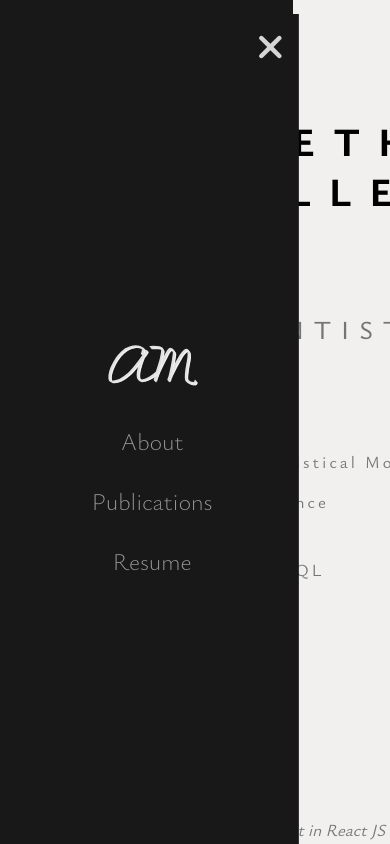
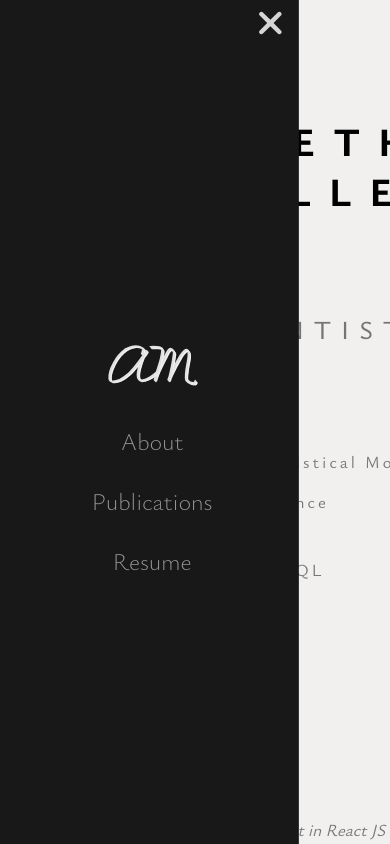
Before and after one commit to aam3/Personal_Website, a React (Create React App) app: page / in a window 390 px wide. Shown: the top 844 px of the page. Built offline with nearby package versions, Linux system fonts and the light colour scheme.

Commit message:
changed functionality back to nav

```diff
--- a/src/components/Sidebar/index.scss
+++ b/src/components/Sidebar/index.scss
@@ -128,7 +128,7 @@
       nav {
         background: #181818;
         width: 100%;
-        height: 100%;
+        height: 105%;
         display: flex;
         flex-direction: column;
         justify-content: center;
```
